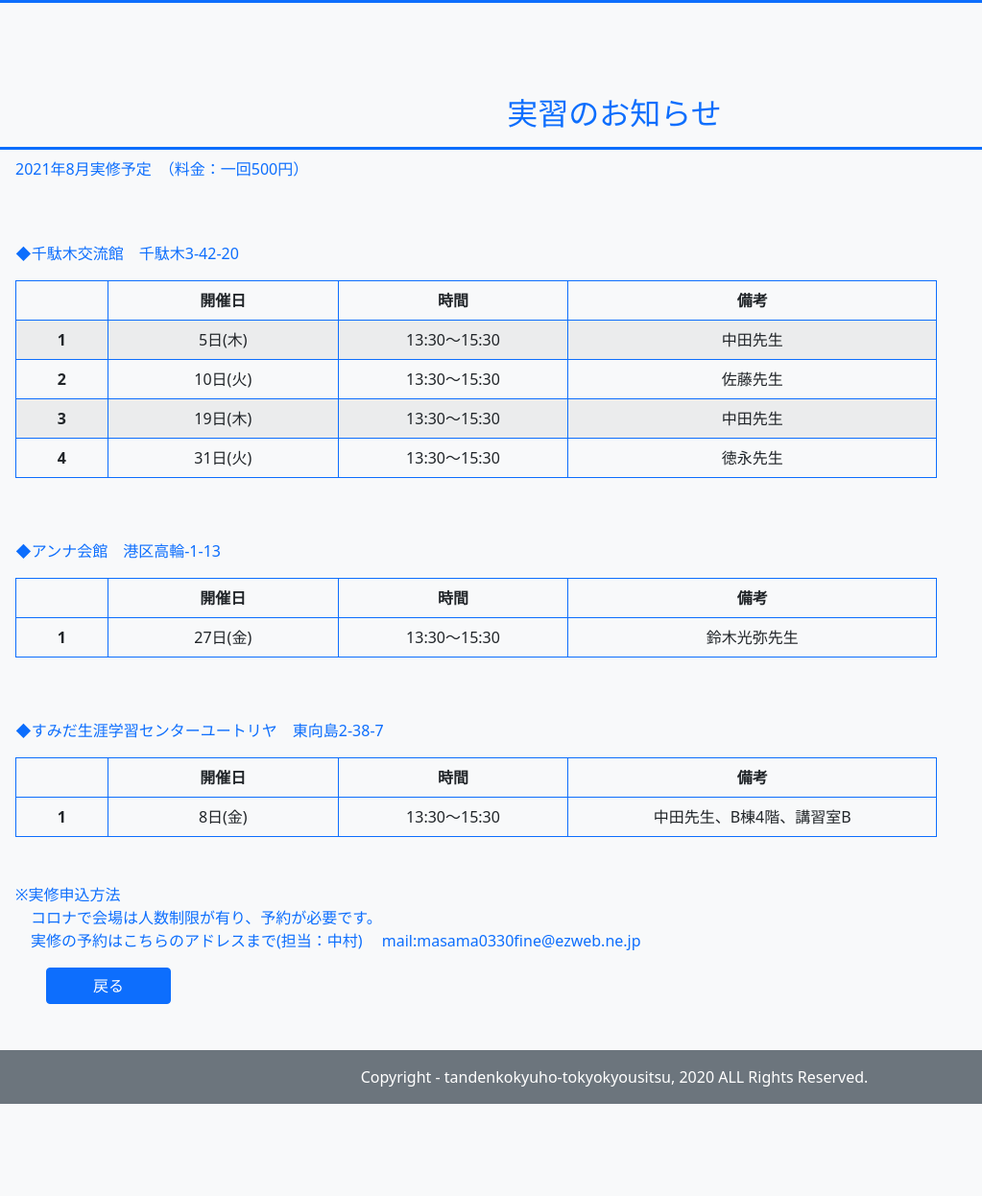
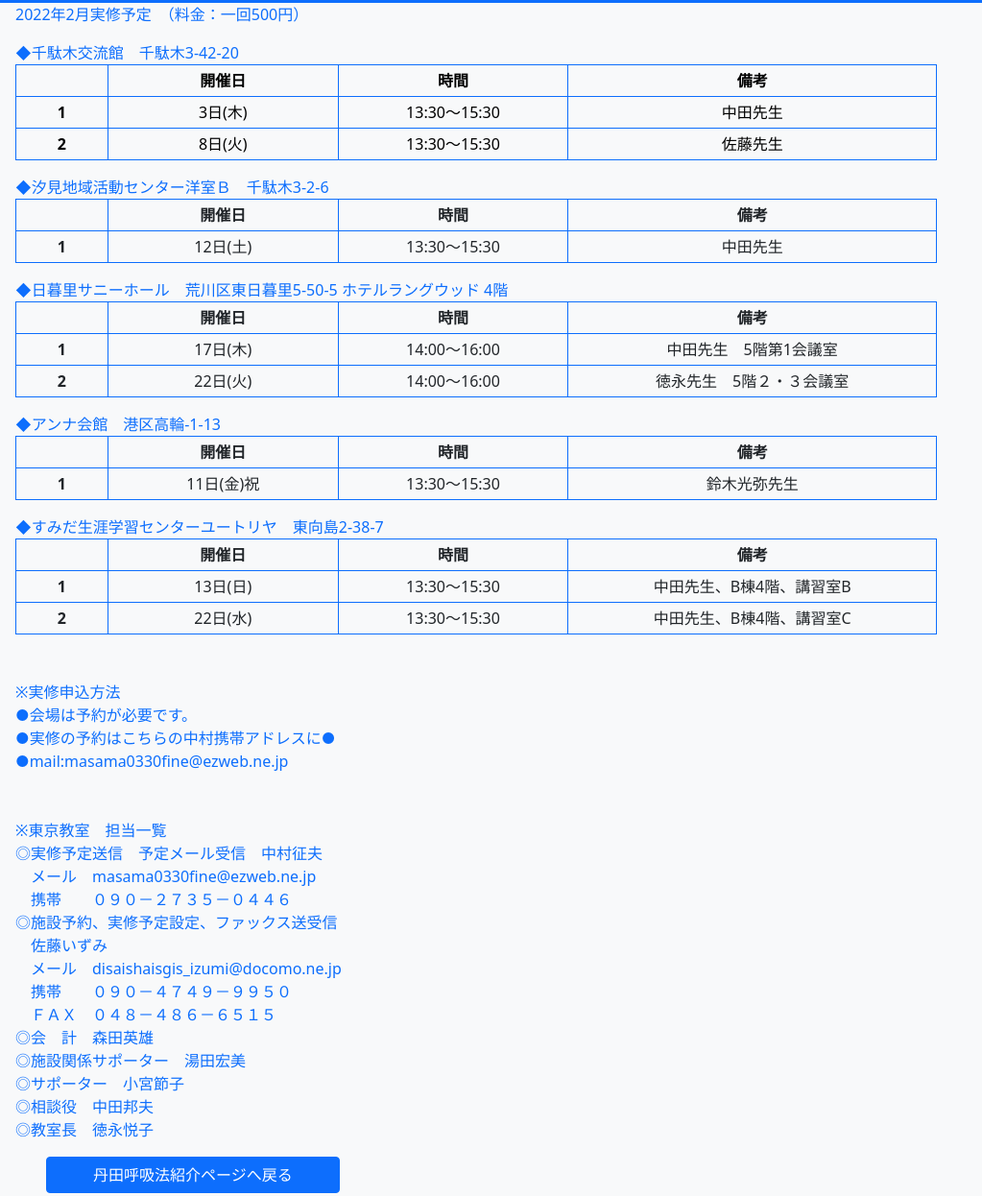
Before and after one commit to hyamashita0519/tanden, a plain HTML site: page member.html in a window 1280 px wide. Shown: the part 53-1299 px from the top of the page at 96% size, without its empty margins (0-1023 px from the left). Before the commit the page ends 1203 px from the top, so only its background shows below. Drawn offline with nearby package versions, Linux system fonts and the light colour scheme.

Commit message:
Add files via upload

```diff
--- a/member.html
+++ b/member.html
@@ -9,7 +9,7 @@
     <!-- Bootstrap CSS -->
     <link href="https://cdn.jsdelivr.net/npm/bootstrap@5.0.2/dist/css/bootstrap.min.css" rel="stylesheet" integrity="sha384-EVSTQN3/azprG1Anm3QDgpJLIm9Nao0Yz1ztcQTwFspd3yD65VohhpuuCOmLASjC" crossorigin="anonymous">
 
-    <title>調和道丹田呼吸法東京</title>
+    <title>丹田呼吸法　東京教室</title>
   </head>
   <body class="bg-light text-primary">
 		<header>
@@ -22,10 +22,11 @@
 
 		<!- 実習のお知らせ-->
 		<div id="table">
-			<h2 class="text-center py-3 mt-5 pt-5 border-bottom border-primary border-3">実習のお知らせ</h2>
-			<p class="px-3">2021年8月実修予定　（料金：一回500円）</p>
-			<p class="pt-5 px-3">◆千駄木交流館　千駄木3-42-20</p>
-			<table class="table table-striped w-75 ms-3 table-bordered border-primary text-center">
+			<!-- <h2 class="text-center   pt-5 border-bottom border-primary border-3">実習のお知らせ</h2> -->
+			<p class="px-3">2022年2月実修予定　（料金：一回500円）</p>
+
+			<p class="mb-0 px-3">◆千駄木交流館　千駄木3-42-20</p>
+			<table class="table table-light table-sm table-hover w-75 ms-3 table-bordered border-primary text-center">
 				<thead>
 					<tr>
 						<th scope="col" style="width: 10%"></th>
@@ -37,32 +38,21 @@
 				<tbody>
 					<tr>
 						<th scope="row" style="width: 10%">1</th>
-						<td style="width: 25%">5日(木)</td>
+						<td style="width: 25%">3日(木)</td>
 						<td style="width: 25%">13:30～15:30</td>
 						<td style="width: 40%">中田先生</td>
 					</tr>
 					<tr>
 						<th scope="row" style="width: 10%">2</th>
-						<td style="width: 25%">10日(火)</td>
+						<td style="width: 25%">8日(火)</td>
 						<td style="width: 25%">13:30～15:30</td>
 						<td style="width: 40%">佐藤先生</td>
 					</tr>
-					<tr>
-						<th scope="row" style="width: 10%">3</th>
-						<td style="width: 25%">19日(木)</td>
-						<td style="width: 25%">13:30～15:30</td>
-						<td style="width: 40%">中田先生</td>
-					</tr>
-					<tr>
-						<th scope="row" style="width: 10%">4</th>
-						<td style="width: 25%">31日(火)</td>
-						<td style="width: 25%">13:30～15:30</td>
-						<td style="width: 40%">徳永先生</td>
-					</tr>
 				</tbody>
 			</table>
-			<p class="pt-5 px-3">◆アンナ会館　港区高輪-1-13</p>
-			<table class="table w-75 ms-3 table-bordered border-primary text-center">
+
+			<p class="mb-0 px-3">◆汐見地域活動センター洋室Ｂ　千駄木3-2-6</p>
+			<table class="table w-75 ms-3 table-sm table-hover table-bordered border-primary text-center">
 				<thead>
 					<tr>
 						<th scope="col" style="width: 10%"></th>
@@ -74,14 +64,15 @@
 				<tbody>
 					<tr>
 						<th scope="row" style="width: 10%">1</th>
-						<td style="width: 25%">27日(金)</td>
+						<td style="width: 25%">12日(土)</td>
 						<td style="width: 25%">13:30～15:30</td>
-						<td style="width: 40%">鈴木光弥先生</td>
+						<td style="width: 40%">中田先生</td>
 					</tr>
 				</tbody>
 			</table>
-			<p class="pt-5 px-3">◆すみだ生涯学習センターユートリヤ　東向島2-38-7</p>
-			<table class="table w-75 ms-3 table-bordered border-primary text-center">
+
+			<p class="mb-0 px-3">◆日暮里サニーホール　荒川区東日暮里5-50-5 ホテルラングウッド 4階</p>
+			<table class="table w-75 ms-3 table-sm table-hover table-bordered border-primary text-center">
 				<thead>
 					<tr>
 						<th scope="col" style="width: 10%"></th>
@@ -93,19 +84,90 @@
 				<tbody>
 					<tr>
 						<th scope="row" style="width: 10%">1</th>
-						<td style="width: 25%">8日(金)</td>
+						<td style="width: 25%">17日(木)</td>
+						<td style="width: 25%">14:00～16:00</td>
+						<td style="width: 40%">中田先生　5階第1会議室</td>
+					</tr>
+					<tr>
+						<th scope="row" style="width: 10%">2</th>
+						<td style="width: 25%">22日(火)</td>
+						<td style="width: 25%">14:00～16:00</td>
+						<td style="width: 40%">徳永先生　5階２・３会議室</td>
+					</tr>
+				</tbody>
+			</table>
+
+			<p class="mb-0 px-3">◆アンナ会館　港区高輪-1-13</p>
+			<table class="table w-75 ms-3 table-sm  table-hover table-bordered border-primary text-center">
+				<thead>
+					<tr>
+						<th scope="col" style="width: 10%"></th>
+						<th scope="col" style="width: 25%">開催日</th>
+						<th scope="col" style="width: 25%">時間</th>
+						<th scope="col" style="width: 40%">備考</th>
+					</tr>
+				</thead>
+				<tbody>
+					<tr>
+						<th scope="row" style="width: 10%">1</th>
+						<td style="width: 25%">11日(金)祝</td>
+						<td style="width: 25%">13:30～15:30</td>
+						<td style="width: 40%">鈴木光弥先生</td>
+					</tr>
+				</tbody>
+			</table>
+
+			<p class="mb-0 px-3">◆すみだ生涯学習センターユートリヤ　東向島2-38-7</p>
+			<table class="table w-75 ms-3 table-sm table-bordered  table-hover border-primary text-center">
+				<thead>
+					<tr>
+						<th scope="col" style="width: 10%"></th>
+						<th scope="col" style="width: 25%">開催日</th>
+						<th scope="col" style="width: 25%">時間</th>
+						<th scope="col" style="width: 40%">備考</th>
+					</tr>
+				</thead>
+				<tbody>
+					<tr>
+						<th scope="row" style="width: 10%">1</th>
+						<td style="width: 25%">13日(日)</td>
 						<td style="width: 25%">13:30～15:30</td>
 						<td style="width: 40%">中田先生、B棟4階、講習室B</td>
 					</tr>
+					<tr>
+						<th scope="row" style="width: 10%">2</th>
+						<td style="width: 25%">22日(水)</td>
+						<td style="width: 25%">13:30～15:30</td>
+						<td style="width: 40%">中田先生、B棟4階、講習室C</td>
+					</tr>
 				</tbody>
 			</table>
+
+
 			<p class="mt-5 px-3">※実修申込方法<br>
-							  　コロナで会場は人数制限が有り、予約が必要です。<br>
-							  　実修の予約はこちらのアドレスまで(担当：中村)
-							  　mail:masama0330fine@ezweb.ne.jp
+								●会場は予約が必要です。<br>
+							  ●実修の予約はこちらの中村携帯アドレスに●<br>
+							  ●mail:masama0330fine@ezweb.ne.jp<br>
+								<br><br>
+								※東京教室　担当一覧<br>
+								◎実修予定送信　予定メール受信　中村征夫<br>
+								　メール　masama0330fine@ezweb.ne.jp<br>
+								　携帯　　０９０－２７３５－０４４６<br>
+
+								◎施設予約、実修予定設定、ファックス送受信<br>
+								　佐藤いずみ<br>
+								　メール　disaishaisgis_izumi@docomo.ne.jp<br>
+								　携帯　　０９０－４７４９－９９５０<br>
+								　ＦＡＸ　０４８－４８６－６５１５<br>
+
+								◎会　計　森田英雄<br>
+								◎施設関係サポーター　湯田宏美<br>
+								◎サポーター　小宮節子<br>
+								◎相談役　中田邦夫<br>
+								◎教室長　徳永悦子<br>
 			</p>
 			<!- 元のサイトに戻る-->
-			<a class="btn btn-primary ms-5 px-5" href="https://hyamashita0519.github.io/tanden/index.html" role="button">戻る</a>
+			<a class="btn btn-primary ms-5 px-5" href="https://hyamashita0519.github.io/tanden/index.html" role="button">丹田呼吸法紹介ページへ戻る</a>
 
 			<!- 最下段コメント-->
 			<div class="bg-secondary bg-grandient text-white text-center p-3 mt-5">
```
Also changed, not shown: index.html (+8 -8 lines).
